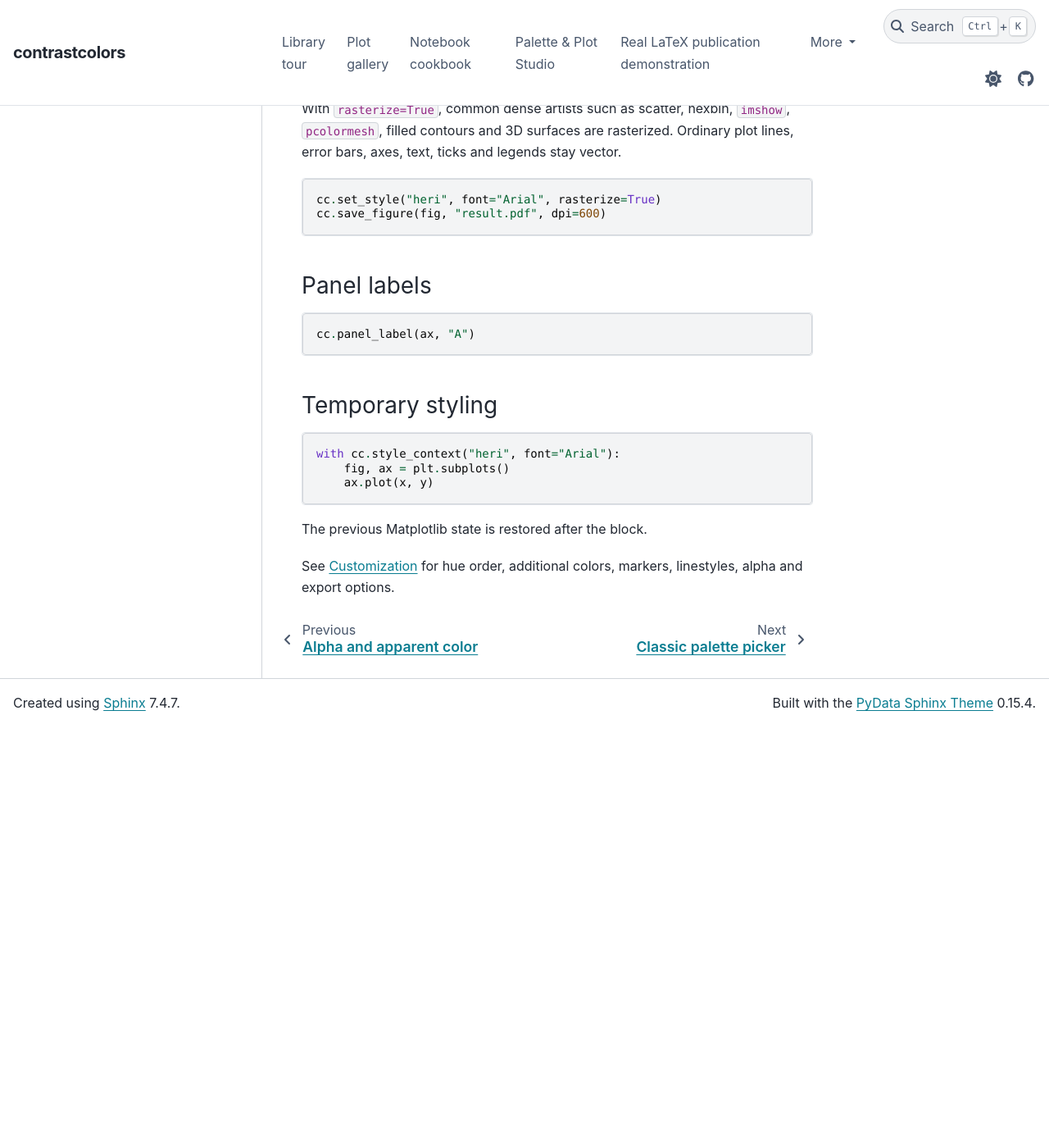
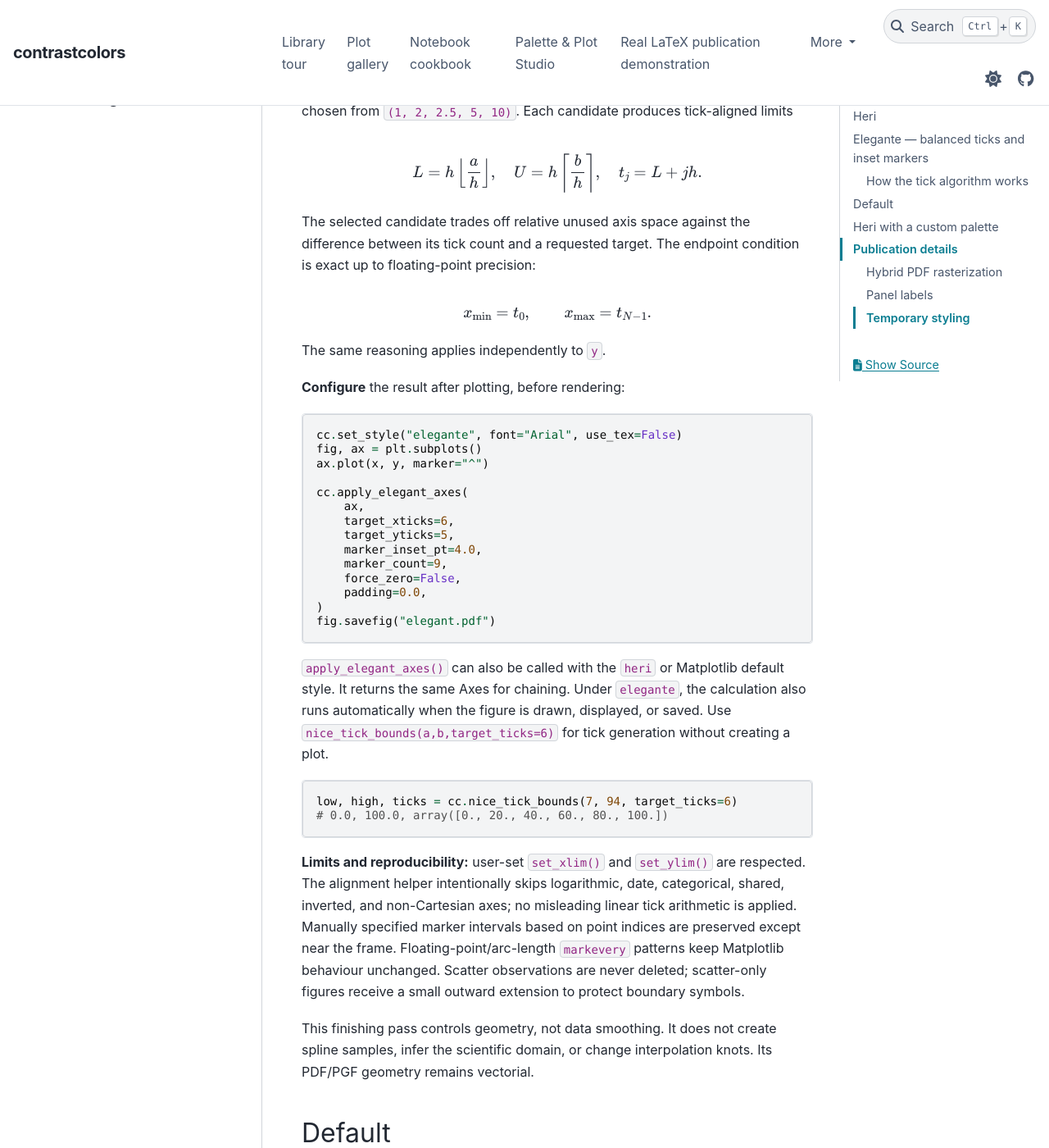
Before and after one commit to heri-espino/Colors, a Sphinx documentation site: the page built from docs/source/style.rst, in a window 1280 px wide and 1400 px high, scrolled down 2052 px. Shown: the whole window at 82% size. Built offline with Sphinx 7.4.7 and the PyData theme 0.15.4, drawn with Linux system fonts in a browser that asks for light colours; pages that are not in the unit, such as notebooks, are missing from menus; before the commit the page ends 2939 px from its top, so only the background shows below that; some of the changed text lies outside the part shown.

Commit message:
Document elegant style with live plot, tick derivation, API and scope

```diff
--- a/docs/source/style.rst
+++ b/docs/source/style.rst
@@ -1,9 +1,11 @@
 Styles
 ======
 
-``contrastcolors`` currently exposes two style states through
-``set_style``: the publication preset ``heri`` and Matplotlib
-``default``.
+``contrastcolors`` includes three style states: ``heri`` (publication
+colours, fonts, and redundant line identifiers), ``elegante`` (those
+publication defaults plus rigorously aligned endpoint ticks and inset
+markers), and Matplotlib ``default``. Use ``available_styles()`` to
+inspect the installed presets.
 
 Heri
 ----
@@ -73,6 +75,114 @@
    cc.set_style("heri", palette="legacy")
 
 The continuous heatmap colormap is ``cc.HERI_CMAP``.
+
+Elegante — balanced ticks and inset markers
+---------------------------------------------
+
+The ``elegante`` preset improves a specific editorial detail: the left
+and right spines coincide with the **first and last x-axis ticks**, while
+the bottom and top limits coincide with the **first and last y-axis ticks**.
+Tick spacing is chosen from readable decimal families, rather than using
+an arbitrary padded interval. Every division is uniformly spaced, and
+the step size is selected jointly with the axis boundaries.
+
+It also separates **curves** from **visible markers**: spline/line data
+remain unchanged and can touch the axes, but circles, squares, triangles
+and other Line2D markers inside the plot have room around them.
+A marker that would overlap a spine is suppressed *only visually*;
+no interpolation knot is deleted. Dense lines use up to nine spaced
+markers by default, keeping their original continuous curve.
+
+.. plot::
+   :include-source:
+
+   import numpy as np
+   import matplotlib.pyplot as plt
+   import contrastcolors as cc
+
+   cc.set_style("elegante", font="DejaVu Sans", use_tex=False, rasterize=False)
+   x = np.linspace(0, 100, 501)
+   fig, ax = plt.subplots(figsize=(8, 3.7))
+
+   ax.plot(x, .86*np.sin(2*np.pi*x/100) + .2,
+           label="A", marker="o", markersize=6)
+   ax.plot(x, .60*np.cos(2*np.pi*x/100) - .25,
+           label="B", marker="s", markersize=6)
+   ax.set(xlabel="Time", ylabel="Response", title="Elegant endpoint alignment")
+   ax.legend()
+   fig.canvas.draw()
+
+Observe that ``x = 0`` and ``x = 100`` are both labelled ticks and
+lie on the vertical boundaries. When a curve is defined at an endpoint,
+the stroke reaches the boundary, but its marker is not clipped. The
+library does **not** extrapolate a spline whose data stop short of the
+chosen nice view limits.
+
+How the tick algorithm works
+~~~~~~~~~~~~~~~~~~~~~~~~~~~~
+
+For observed extrema ``a`` and ``b``, let ``h = m*10**k`` be a
+candidate step, with ``m`` chosen from ``(1, 2, 2.5, 5, 10)``.
+Each candidate produces tick-aligned limits
+
+.. math::
+
+   L = h\left\lfloor\frac{a}{h}\right\rfloor,\quad
+   U = h\left\lceil\frac{b}{h}\right\rceil,\quad
+   t_j=L+jh.
+
+The selected candidate trades off relative unused axis space against the
+difference between its tick count and a requested target. The endpoint
+condition is exact up to floating-point precision:
+
+.. math::
+
+   x_{\min}=t_0,\qquad x_{\max}=t_{N-1}.
+
+The same reasoning applies independently to ``y``.
+
+**Configure** the result after plotting, before rendering:
+
+.. code-block:: python
+
+   cc.set_style("elegante", font="Arial", use_tex=False)
+   fig, ax = plt.subplots()
+   ax.plot(x, y, marker="^")
+
+   cc.apply_elegant_axes(
+       ax,
+       target_xticks=6,
+       target_yticks=5,
+       marker_inset_pt=4.0,
+       marker_count=9,
+       force_zero=False,
+       padding=0.0,
+   )
+   fig.savefig("elegant.pdf")
+
+``apply_elegant_axes()`` can also be called with the ``heri`` or
+Matplotlib default style. It returns the same Axes for chaining. Under
+``elegante``, the calculation also runs automatically when the figure
+is drawn, displayed, or saved. Use ``nice_tick_bounds(a,b,target_ticks=6)``
+for tick generation without creating a plot.
+
+.. code-block:: python
+
+   low, high, ticks = cc.nice_tick_bounds(7, 94, target_ticks=6)
+   # 0.0, 100.0, array([0., 20., 40., 60., 80., 100.])
+
+**Limits and reproducibility:** user-set ``set_xlim()`` and
+``set_ylim()`` are respected. The alignment helper intentionally skips
+logarithmic, date, categorical, shared, inverted, and non-Cartesian axes;
+no misleading linear tick arithmetic is applied. Manually specified
+marker intervals based on point indices are preserved except near the
+frame. Floating-point/arc-length ``markevery`` patterns keep Matplotlib
+behaviour unchanged. Scatter observations are never deleted; scatter-only
+figures receive a small outward extension to protect boundary symbols.
+
+This finishing pass controls geometry, not data smoothing. It does not
+create spline samples, infer the scientific domain, or change interpolation
+knots. Its PDF/PGF geometry remains vectorial.
 
 Default
 -------
```
